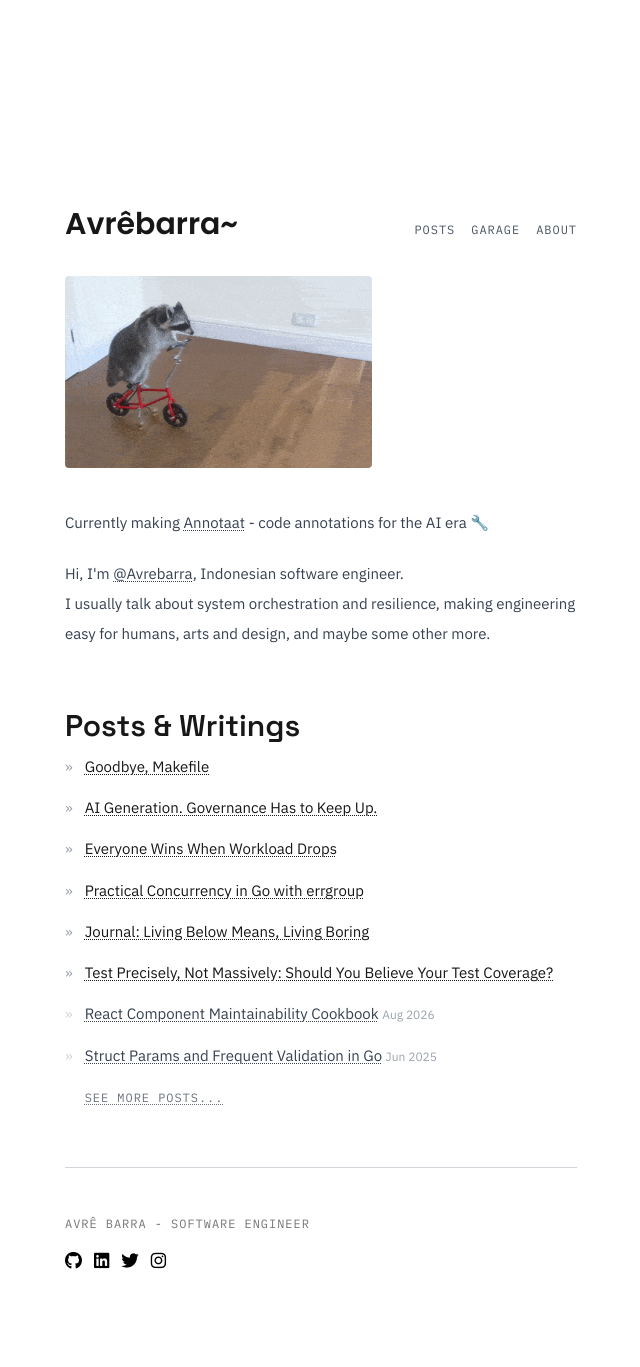
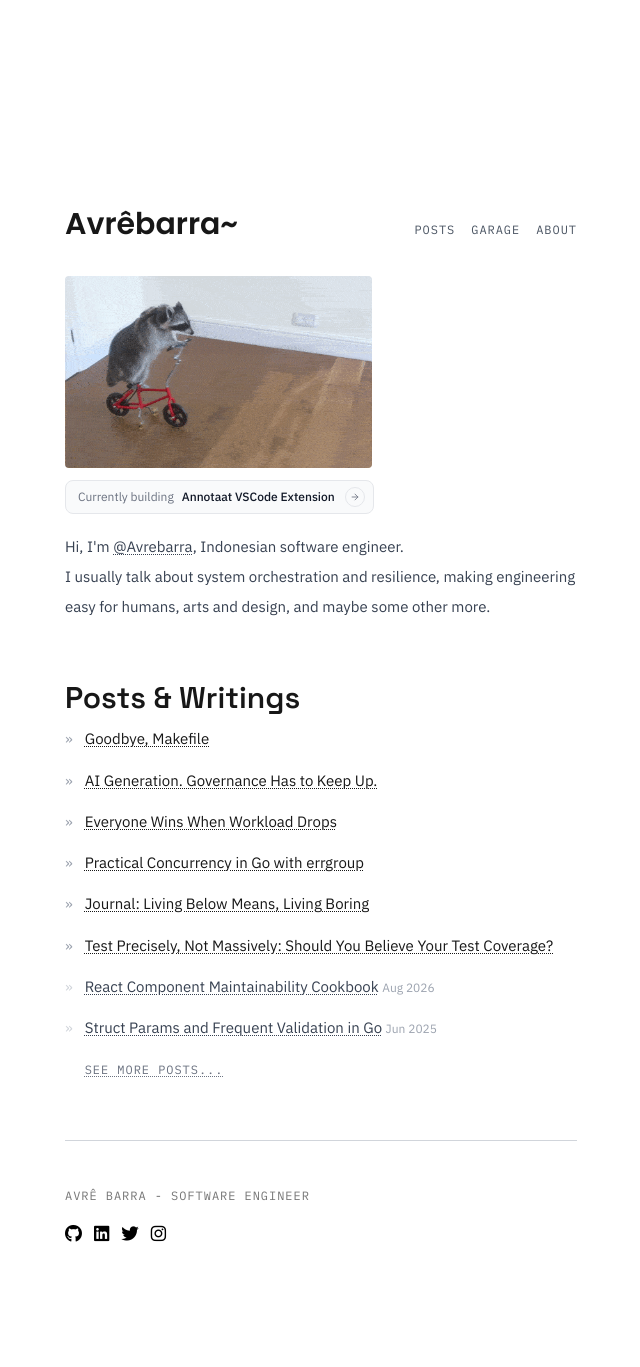
Before and after one commit to avrebarra/avrebarra.github.io, a Jekyll site: the page built from pages/index.html, in a window 1280 px wide. Shown: the whole page, without its empty margins (319-959 px from the left). Built offline with Jekyll 4.4.1, drawn with Linux system fonts in a browser that asks for light colours; after the commit the page ends 1339 px from its top, so only the background shows below that.

Commit message:
feat: add compact annotaat banner to homepage
Compact inline banner between raccoon illustration and intro copy
linking to /annotaat/. Shows "Currently building Annotaat VSCode
Extension" at text-xs with a bordered circular arrow affordance.
Raccoon bottom margin handled via inline style to override
.content img rule (Tailwind v2 has no !important prefix).

```diff
--- a/pages/index.html
+++ b/pages/index.html
@@ -5,11 +5,25 @@ permalink: /
 
 <div id="home" class="content mt-3">
   <h1 class="sr-only">Avre Barra - Software Engineer | Go, Systems & Resilience</h1>
-  <img class="h-48 mt-1 mb-8" src="/images/raccoon.gif" alt="Raccoon illustration" loading="lazy" />
+  <img class="h-48 mt-1" style="margin-bottom: 12px" src="/images/raccoon.gif" alt="Raccoon illustration"
+    loading="lazy" />
 
-  <p class="leading-loose text-gray-700">
-    Currently making <a href="/annotaat/">Annotaat</a> - code annotations for the AI era 🔧
-  </p>
+  <a href="/annotaat/"
+    class="mb-0 inline-flex items-center gap-2.5 rounded-lg border border-gray-200 bg-gray-50 py-1.5 pl-3 pr-2 transition-colors hover:bg-gray-100"
+    style="text-decoration: none">
+    <span class="flex items-center gap-2 text-xs leading-tight">
+      <span class="text-gray-500">Currently building</span>
+      <span class="font-medium text-gray-900">Annotaat VSCode Extension</span>
+    </span>
+    <span class="flex h-5 w-5 items-center justify-center rounded-full border border-gray-200 text-gray-500"
+      aria-hidden="true">
+      <svg width="10" height="10" viewBox="0 0 24 24" fill="none" stroke="currentColor" stroke-width="2"
+        stroke-linecap="round" stroke-linejoin="round">
+        <path d="M5 12h14" />
+        <path d="m12 5 7 7-7 7" />
+      </svg>
+    </span>
+  </a>
 
   <p class="leading-loose text-gray-700">
     Hi, I'm
@@ -35,7 +49,8 @@ permalink: /
     {% unless post.highlighted %}
     <div class="flex items-start">
       <div class="mr-3 text-gray-300">&raquo;</div>
-      <div><a href="{{ post.url }}" class="text-gray-700">{{ post.title }}</a> <span class="text-xs text-gray-400">{{ post.date | date: "%b %Y" }}</span></div>
+      <div><a href="{{ post.url }}" class="text-gray-700">{{ post.title }}</a> <span class="text-xs text-gray-400">{{
+          post.date | date: "%b %Y" }}</span></div>
     </div>
     {% endunless %}
     {% endfor %}
```
